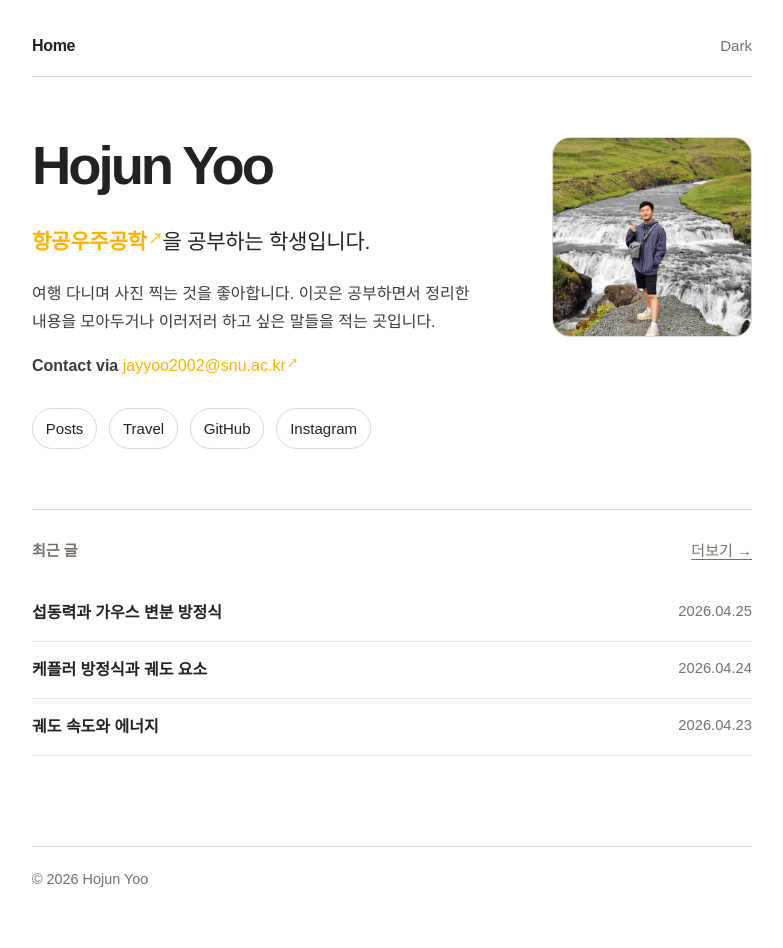
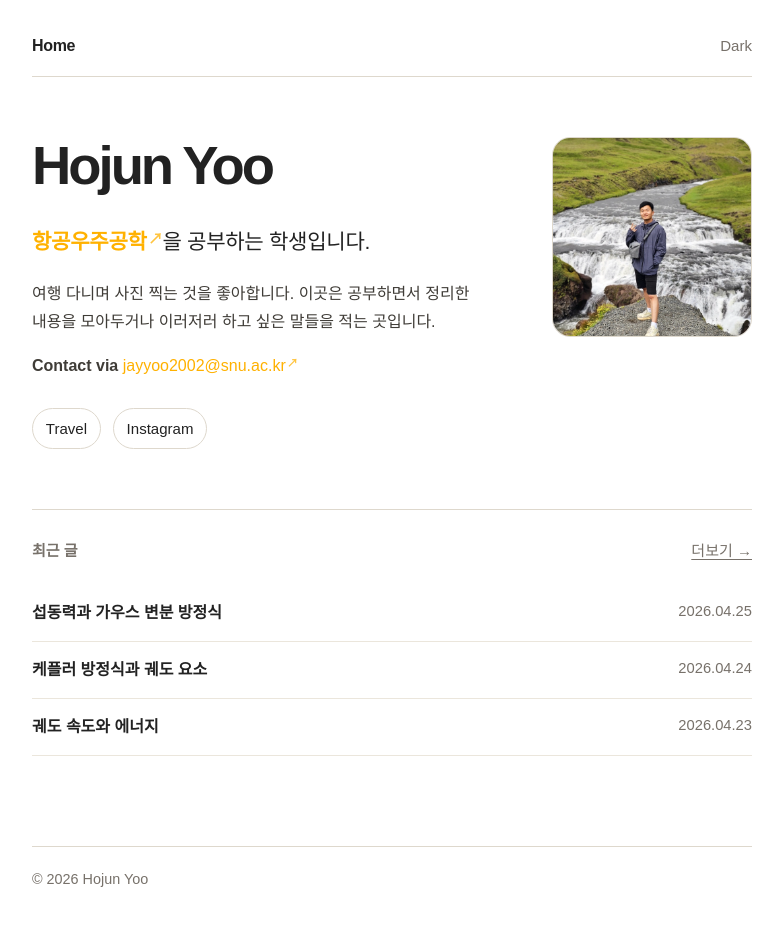
Before and after one commit to shami-momo/shami-momo.github.io, a Jekyll site: the page built from index.md, in a window 1280 px wide. Shown: the whole page, without its empty margins (248-1031 px from the left). Built offline with Jekyll 4.4.1, drawn with Linux system fonts in a browser that asks for light colours; some web fonts are replaced.

Commit message:
bug fix, style renewal

```diff
--- a/index.md
+++ b/index.md
@@ -19,9 +19,7 @@ layout: default
   </p>
 
   <div class="links">
-    <a href="{{ '/posts/' | relative_url }}">Posts</a>
     <a href="{{ '/travel/' | relative_url }}">Travel</a>
-    <a href="https://github.com/saika-sei">GitHub</a>
     <a href="https://www.instagram.com/yyuuu.sei">Instagram</a>
   </div>
   </div>
```
